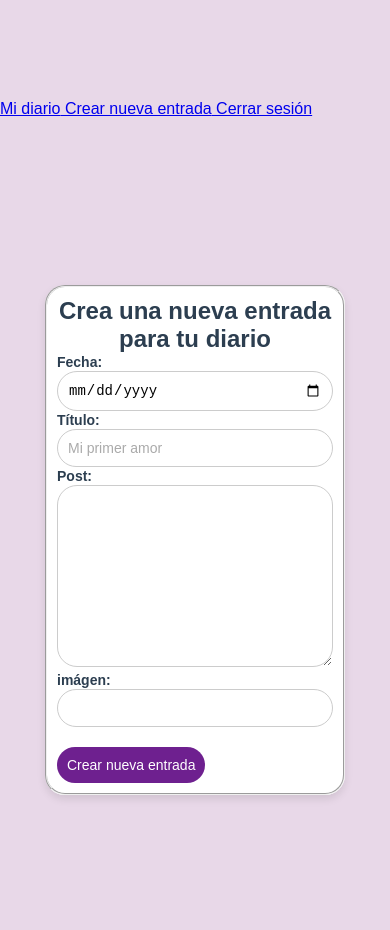
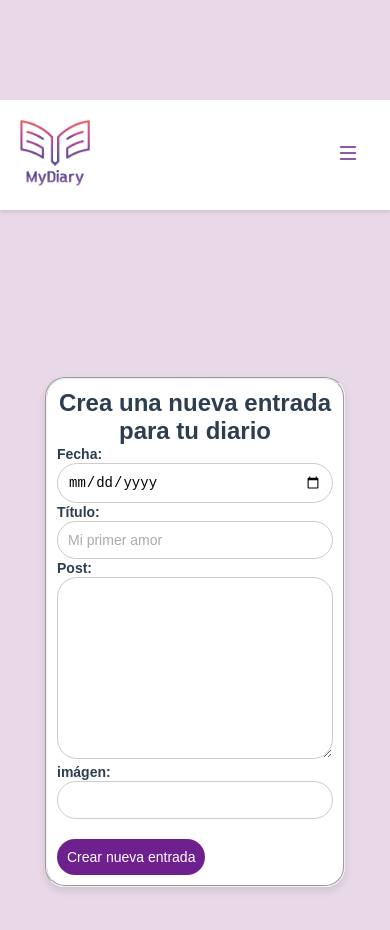
Before and after one commit to marianodilup/DiaryProject, a React (Vite) app: page /CreatePost in a window 390 px wide. Shown: the top 930 px of the page. Built offline with nearby package versions, Linux system fonts and the light colour scheme; no server answers; sample sign-in values are in the browser's storage.

Commit message:
header styles, hamburguer menu, responsive

```diff
--- a/src/components/Header/Header.jsx
+++ b/src/components/Header/Header.jsx
@@ -1,13 +1,33 @@
-import React from "react";
+import React, { useState } from "react";
 import { Link } from "react-router-dom";
+import "./Header.scss";
 
 function Header() {
+  const [menuOpen, setMenuOpen] = useState(false);
+  const toggleMenu = () => {
+    setMenuOpen(!menuOpen);
+  };
   return (
     <header>
       <nav>
-        <Link to="/ListPost"> Mi diario</Link>
-        <Link to="/CreatePost"> Crear nueva entrada</Link>
-        <Link to="/logout"> Cerrar sesión</Link>
+        <Link to="/ListPost"><img className="logo" src="../../src/images/LogoMyDiary.png" alt="" /></Link>
+        <div className={`menu ${menuOpen ? "active" : ""}`}>
+          <Link to="/ListPost"> Mi diario</Link>
+          <Link to="/CreatePost"> Crear nueva entrada</Link>
+          <Link to="/logout"> Cerrar sesión</Link>
+        </div>
+        <div className="hamburguer" onClick={toggleMenu}>
+          <svg
+            xmlns="http://www.w3.org/2000/svg"
+            fill="currentColor"
+            viewBox="0 0 16 16"
+          >
+            <path
+              fillRule="evenodd"
+              d="M2.5 12a.5.5 0 0 1 .5-.5h10a.5.5 0 0 1 0 1H3a.5.5 0 0 1-.5-.5m0-4a.5.5 0 0 1 .5-.5h10a.5.5 0 0 1 0 1H3a.5.5 0 0 1-.5-.5m0-4a.5.5 0 0 1 .5-.5h10a.5.5 0 0 1 0 1H3a.5.5 0 0 1-.5-.5"
+            />
+          </svg>
+        </div>
       </nav>
     </header>
   );
--- /dev/null
+++ b/src/components/Header/Header.scss
@@ -0,0 +1,93 @@
+$primary-color: #6e208f;
+$text-color: #2c3e50;
+$header-bg-color: #ffffff;
+$highlight-color: #ff4081;
+$header-padding: 20px;
+$header-font-size: 18px;
+
+header {
+  background-color: $header-bg-color;
+  padding: $header-padding;
+  width: 100%;
+  box-shadow: 0 2px 4px rgba(0, 0, 0, 0.1);
+
+  nav {
+    display: flex;
+    justify-content: space-between;
+    align-items: center;
+    position: relative;
+
+    .logo {
+      width: 70px ;
+      height: auto;
+      flex-shrink: 0;
+    }
+
+    .menu {
+      display: flex;
+      gap: 20px;
+      align-items: center;  // Asegura que los elementos del menú estén centrados verticalmente
+
+      a {
+        color: $text-color;
+        text-decoration: none;
+        font-size: $header-font-size;
+        transition: color 0.3s, border-bottom 0.3s;
+
+        &:hover {
+          color: $highlight-color;
+          border-bottom: 2px solid $highlight-color;
+        }
+      }
+    }
+
+    .hamburguer {
+      display: none; // Oculto por defecto en pantallas grandes
+      cursor: pointer;
+      padding: 10px;
+      border-radius: 5px;
+      transition: background-color 0.3s;
+
+      &:hover {
+        background-color: rgba(0, 0, 0, 0.1);
+      }
+
+      svg {
+        fill: $primary-color;
+        width: 24px;
+        height: 24px;
+      }
+    }
+  }
+}
+
+@media (max-width: 768px) {
+  header {
+    nav {
+      justify-content: space-between; // Asegura que el logo esté a la izquierda y el menú hamburguesa a la derecha
+      align-items: center;
+
+      .menu {
+        display: none;
+        flex-direction: column;
+        gap: 15px;
+        position: absolute;
+        top: 100%;
+        right: 0;
+        background-color: $header-bg-color;
+        width: 100%;
+        padding: 20px;
+        box-shadow: 0 2px 4px rgba(0, 0, 0, 0.1);
+        border-radius: 0 0 10px 10px;
+
+        &.active {
+          display: flex;
+        }
+      }
+
+      .hamburguer {
+        display: block; // Mostrar en dispositivos móviles
+      }
+    }
+  }
+}
```
